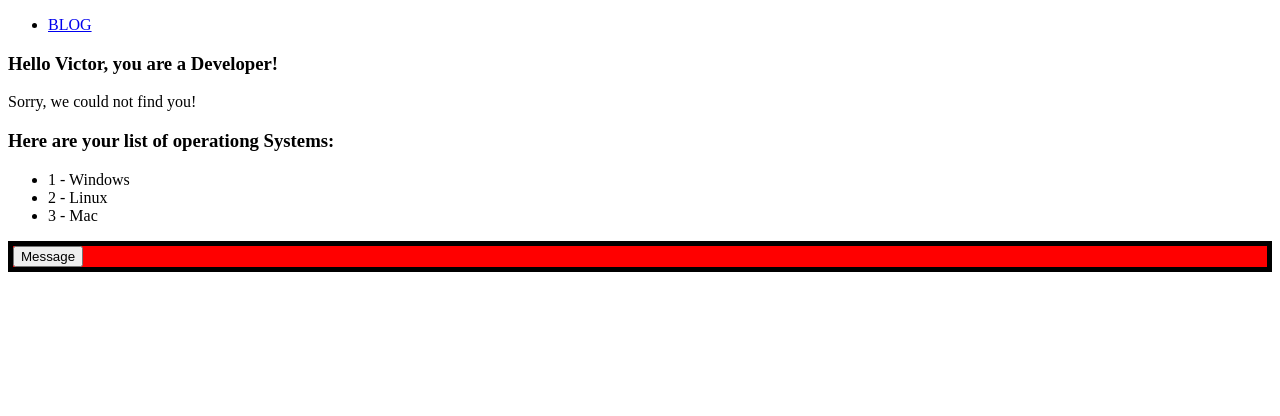
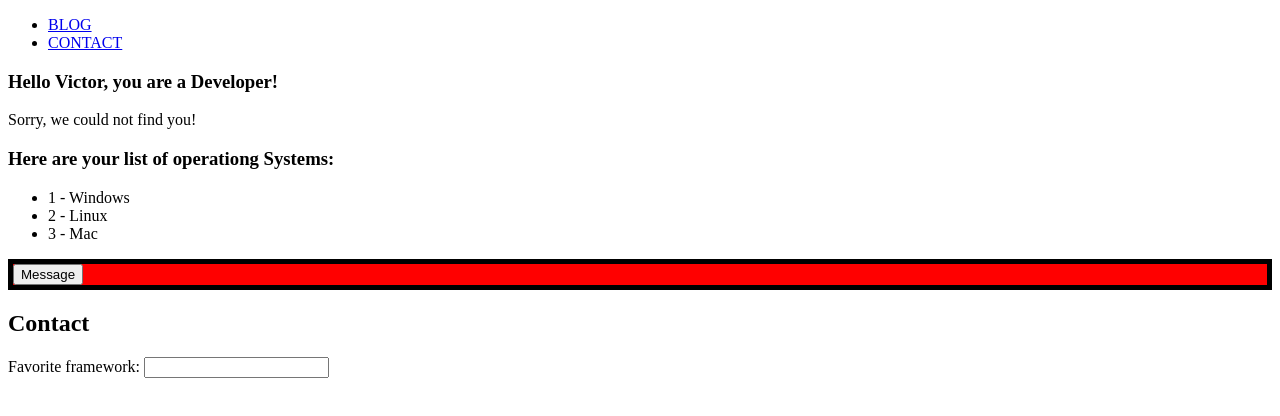
Before and after one commit to victorcodigos/api-with-angular, an Angular app: page /contact in a window 1280 px wide. Before the commit this address led to /. Shown: the top 416 px of the page. Built offline with nearby package versions, Linux system fonts and the light colour scheme.

Commit message:
New component has been created and SPA as well

```diff
--- a/src/app/app.component.html
+++ b/src/app/app.component.html
@@ -2,13 +2,14 @@
     <ul>
         <li>
             <a routerLink="blog/post">BLOG</a>
+        </li>
+        <li>
+            <a routerLink="contact">CONTACT</a>
         </li>
     </ul>
 </nav>
 <section>
     <app-user (greet)="receiveEmision($event)" [occupation]="userOcuppation" />
 </section>
-
-
 <p>{{ childsMessage }}</p>
 <router-outlet></router-outlet>
--- a/src/app/app.routes.ts
+++ b/src/app/app.routes.ts
@@ -1,5 +1,6 @@
 import { Routes } from '@angular/router';
 
 import { BlogComponent } from './components/blog/blog.component';
+import { ContactComponent } from './components/contact/contact.component';
 
-export const routes: Routes = [{path: 'blog/post', component: BlogComponent}];
+export const routes: Routes = [{path: 'blog/post', component: BlogComponent},{path: 'contact', component: ContactComponent}, ];
--- /dev/null
+++ b/src/app/components/contact/contact.component.html
@@ -0,0 +1,10 @@
+<section>
+    <h1>Contact</h1>
+    <form>
+        <label for="framework">
+            Favorite framework:
+            <input id="framwork" type="text" [(ngModel)]="favouriteFramework" [ngModelOptions]="{standalone: true}">
+        </label>
+    </form>
+    {{ favouriteFramework }}
+</section>
--- /dev/null
+++ b/src/app/components/contact/contact.component.ts
@@ -0,0 +1,15 @@
+import { Component } from '@angular/core';
+import { CommonModule } from '@angular/common';
+import { FormsModule } from '@angular/forms'
+
+@Component({
+  selector: 'app-contact',
+  standalone: true,
+  imports: [CommonModule, FormsModule],
+  templateUrl: './contact.component.html',
+  styleUrl: './contact.component.css'
+})
+export class ContactComponent {
+  favouriteFramework: string = '';
+
+}
```
Also changed, not shown: src/app/components/contact/contact.component.css (added), 1 other file (tests, documents, lock files or other folders).
